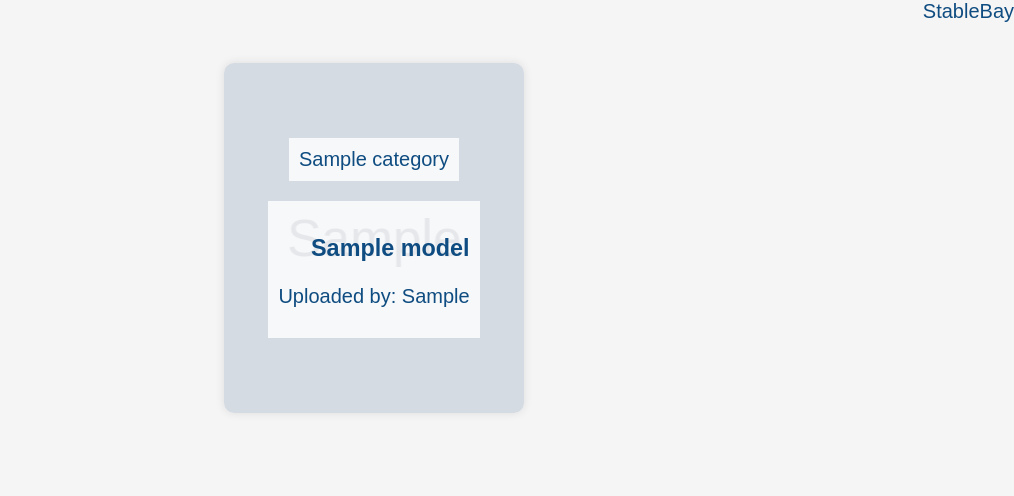
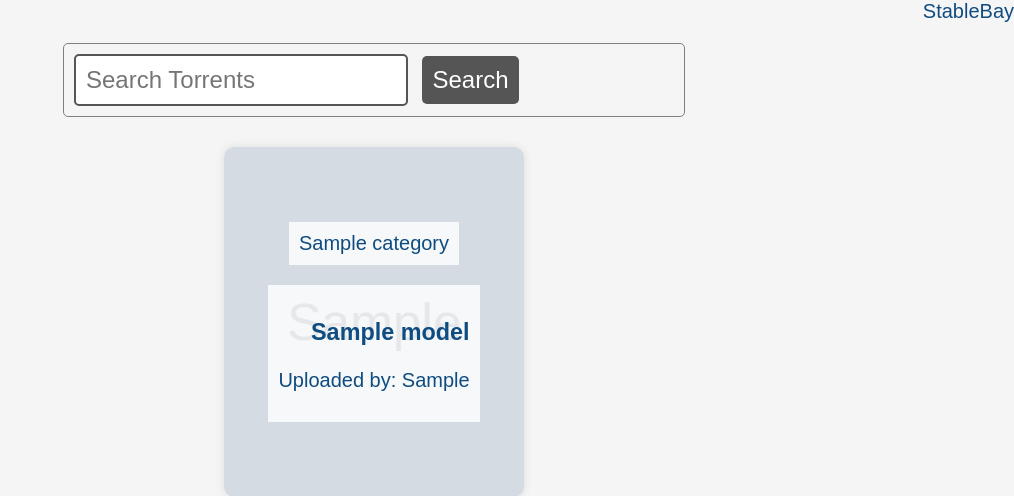
Before and after one commit to thiefyzheng/StableBay, a Flask app: page /torrents in a window 1280 px wide. Shown: the top 496 px of the page, without its empty margins (266-1280 px from the left). Run offline with Flask 2, Linux system fonts and the light colour scheme; tables that the repository leaves empty or names only in its code hold one stand-in row (values such as "Sample post"); grey boxes marked "Sample" are stand-in pictures.

Commit message:
search addeddddddddd

```diff
--- a/app.py
+++ b/app.py
@@ -41,6 +41,23 @@ def torrent(id):
     else:
         # If the torrent does not exist, redirect to the homepage
         return redirect(url_for('index'))
+
+
+from search import search_torrents
+@app.route('/search')
+def search():
+    query = request.args.get('query')
+    if not query:
+        return 'Please enter a search query.'
+
+    print('Search query:', query)
+
+    results = search_torrents(query)
+    results_json = json.loads(results)
+
+    return render_template('search.html', torrents=results_json)
+
+
 
 # Route for the register page
 @app.route('/register', methods=['GET', 'POST'])
--- /dev/null
+++ b/search.py
@@ -0,0 +1,53 @@
+import mysql.connector
+import json
+
+# Database configuration
+db_host = 'localhost'
+db_user = 'stablebay'
+db_password = '6969'
+db_name = 'StableDB'
+
+
+def search_torrents(query):
+    # Establish database connection
+    conn = mysql.connector.connect(host=db_host, user=db_user, password=db_password, database=db_name)
+
+    cursor = conn.cursor()
+
+    # Define query to search for torrents by name and description
+    sql_query = """
+        SELECT m.id, m.name, m.uploaded_by, m.image_link, m.upload_date, c.name
+        FROM models m
+        JOIN categories c ON m.category = c.id
+        WHERE m.name LIKE %s OR m.description LIKE %s
+        ORDER BY m.upload_date DESC
+    """
+
+    # Execute query with wildcard characters to allow partial matching
+    cursor.execute(sql_query, ('%' + query + '%', '%' + query + '%',))
+
+    # Fetch results
+    results = cursor.fetchall()
+
+    # Close database connection
+    cursor.close()
+    conn.close()
+
+    # Convert results to a list of JSON objects
+    torrents = []
+    for result in results:
+        torrent = {
+            'id': result[0],
+            'name': result[1],
+            'uploaded_by': result[2],
+            'image_url': result[3],
+            'upload_date': str(result[4]),
+            'category': result[5]
+        }
+        torrents.append(torrent)
+
+    # Print the received query and search results
+
+
+    # Return the results as a JSON object
+    return json.dumps(torrents)
--- a/templates/torrents.html
+++ b/templates/torrents.html
@@ -23,12 +23,46 @@
             padding: 10px;
             margin: 10px;
         }
+
+        .search-container {
+            margin: 10px auto;
+            padding: 10px;
+            border: 1px solid gray;
+            border-radius: 5px;
+            width: 90%; /* updated */
+            max-width: 600px; /* added */
+            display: flex; /* added */
+        }
+
+        .search-container input[type="text"] {
+            flex: 1; /* added */
+            font-size: 24px;
+            padding: 10px;
+            border-radius: 5px;
+            border: 2px solid #555;
+        }
+
+        .search-container button[type="submit"] {
+            font-size: 24px;
+            padding: 10px;
+            border-radius: 5px;
+            background-color: #555;
+            color: #fff;
+            border: none;
+            margin-left: 10px; /* added */
+            cursor: pointer;
+        }
     </style>
-    <link rel="stylesheet" type="text/css" href="/static/style.css">
 </head>
 <body>
     <div style="text-align: right;">
         <a href="/">StableBay</a>
+    </div>
+    <div class="search-container">
+        <form method="GET" action="/search">
+            <input type="text" name="query" placeholder="Search Torrents">
+            <button type="submit">Search</button>
+        </form>
     </div>
     <div class="torrents-container">
         {% for torrent in torrents %}
```
Also changed, not shown: templates/index.html (+25 -3 lines), templates/search.html (added, +82 -0 lines).
